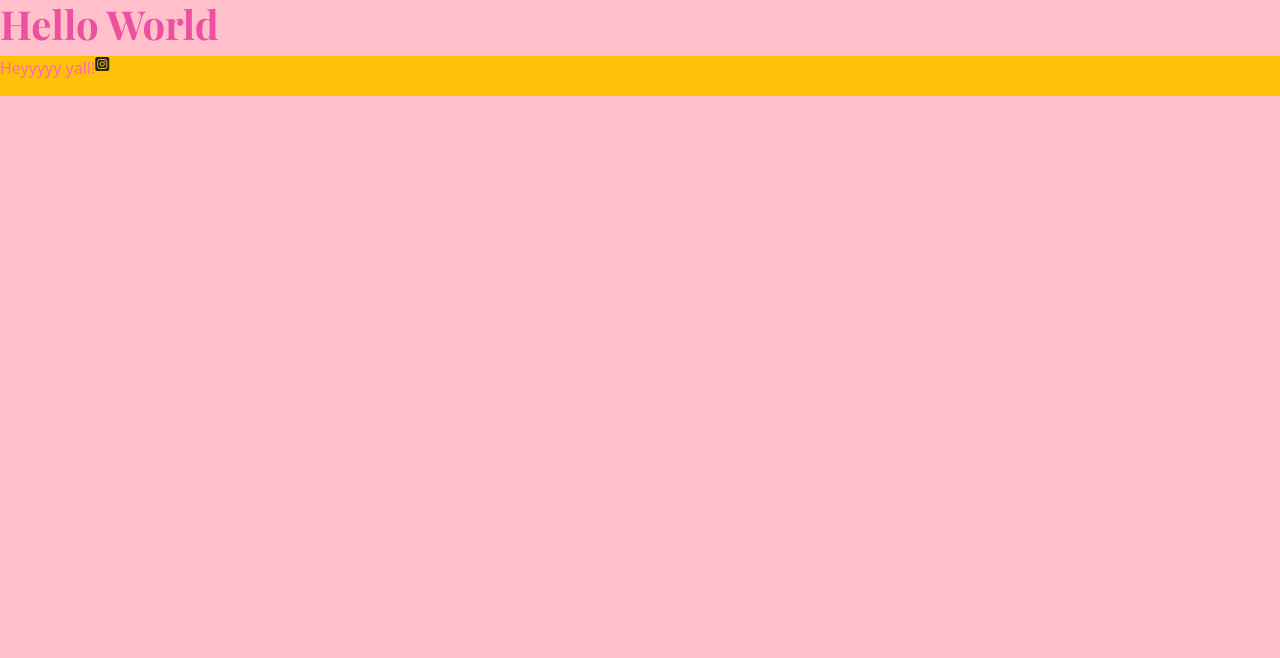
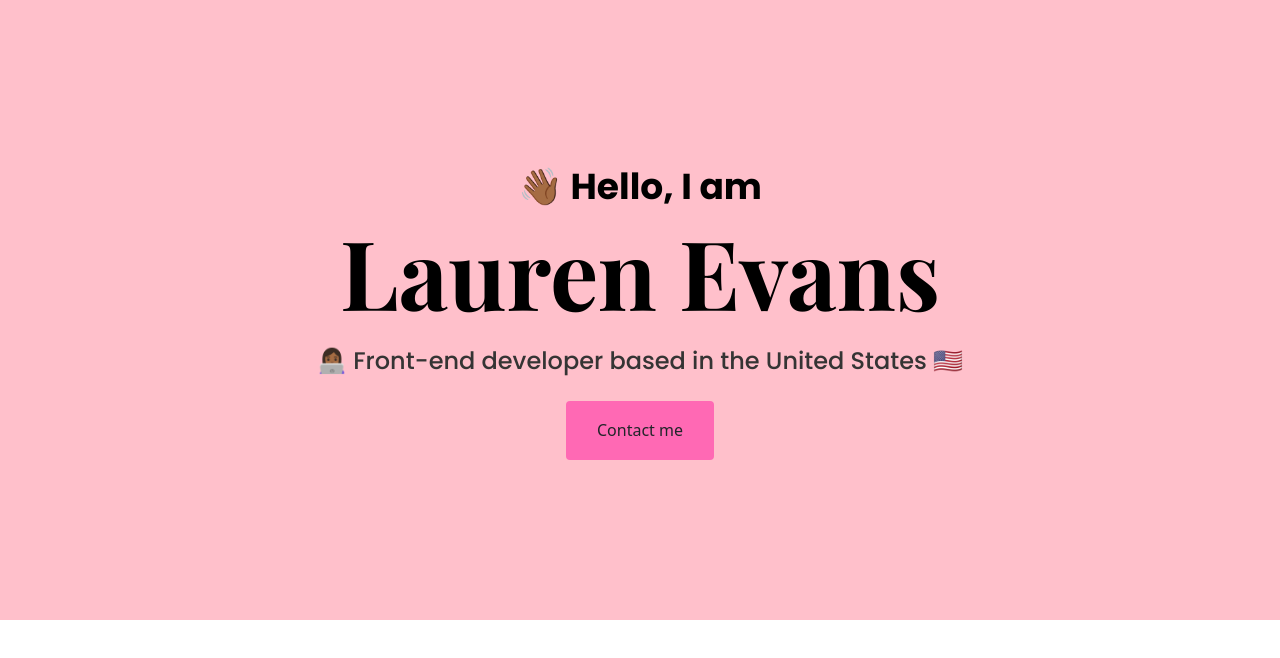
Before and after one commit to lnevans89/Portfolio-Project, a plain HTML site: page index.html in a window 1280 px wide. Drawn offline with nearby package versions, Linux system fonts and the light colour scheme.

Commit message:
Built first pg of portfolio
Added colors, button & root to code

```diff
--- a/index.html
+++ b/index.html
@@ -3,8 +3,7 @@
 <head>
     <meta charset="UTF-8">
     <meta http-equiv="X-UA-Compatible" content="IE=edge">
-      <meta name="viewport" content="width=
-    , initial-scale=1.0">
+      <meta name="viewport" content="width=, initial-scale=1.0">
   <link href="https://cdn.jsdelivr.net/npm/bootstrap@5.3.2/dist/css/bootstrap.min.css"
   rel="stylesheet"
   integrity="sha384-T3c6CoIi6uLrA9TneNEoa7RxnatzjcDSCmG1MXxSR1GAsXEV/Dwwykc2MPK8M2HN"
@@ -20,10 +19,13 @@ crossorigin="anonymous"></script>
     <title>Document</title>
 </head>
 <body>
-    <h1>Hello World</h1>
-    <div class="d-flex bg-warning">
-    <p>Heyyyyy yall!</p>
-    <i class="fa-brands fa-square-instagram"></i>
-    </div>
+    <div class="hero">
+    <p> 👋🏾 Hello, I am </p>
+    <h1>Lauren Evans</h1>
+    <h2 class="mb-3">👩🏾‍💻 Front-end developer based in the United States 🇺🇸</h2>
+    <div>
+    <a href="#" class="btn btn-branding">Contact me</a>
+</div>
+</div>
 </body>
 </html>
--- a/styles/portfolio.css
+++ b/styles/portfolio.css
@@ -1,13 +1,49 @@
-body{
-    background-color: pink;
+:root{
+    --branding-color: black;
+    --heading-font-family:'Playfair Display', serif;
+    --default-font-family:'Poppins', sans-serif;
+}
+
+h1,
+h2,
+h3,
+h4,
+h5{
+color: black;
+font-weight: bold;
+font-family: var(--heading-font-family)
 }
 h1{
-color: rgb(236, 80, 158);
-font-weight: bold;
-font-family: 'Playfair Display', serif;
+    font-size: 96px;
 }
 p{
-    font-family: font-family: 'Poppins', sans-serif;
+    font-family: var(--default-font-family);
     font-weight: normal;
-    color: hotpink;
+    color: black
+
 }
+.hero {
+    background-color: pink;
+    text-align: center;
+    padding: 160px 20px;
+}
+.hero p{
+    font-size: 36px;
+    font-weight: bold;
+    margin: 0;
+}
+.hero h2{
+    font-family: var(--default-font-family);
+    font-weight: normal;
+    line-height: 2;
+    font-size: 24px;
+    color: rgb(53, 52, 52);
+}
+.btn-branding{
+    background: hotpink;
+    border-radius: 4px;
+    color:var(--branding-color)
+    font-size: 18px ;
+    line-height: 27px ;
+    padding: 15px 30px;
+}
```
